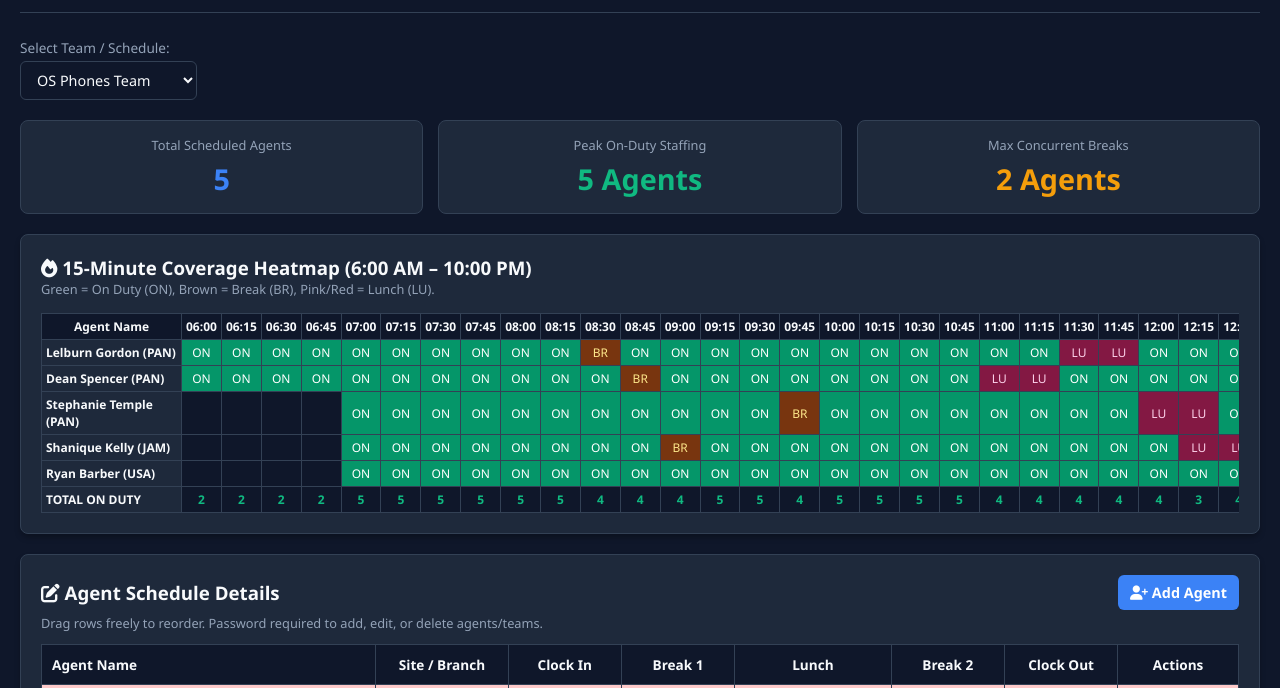
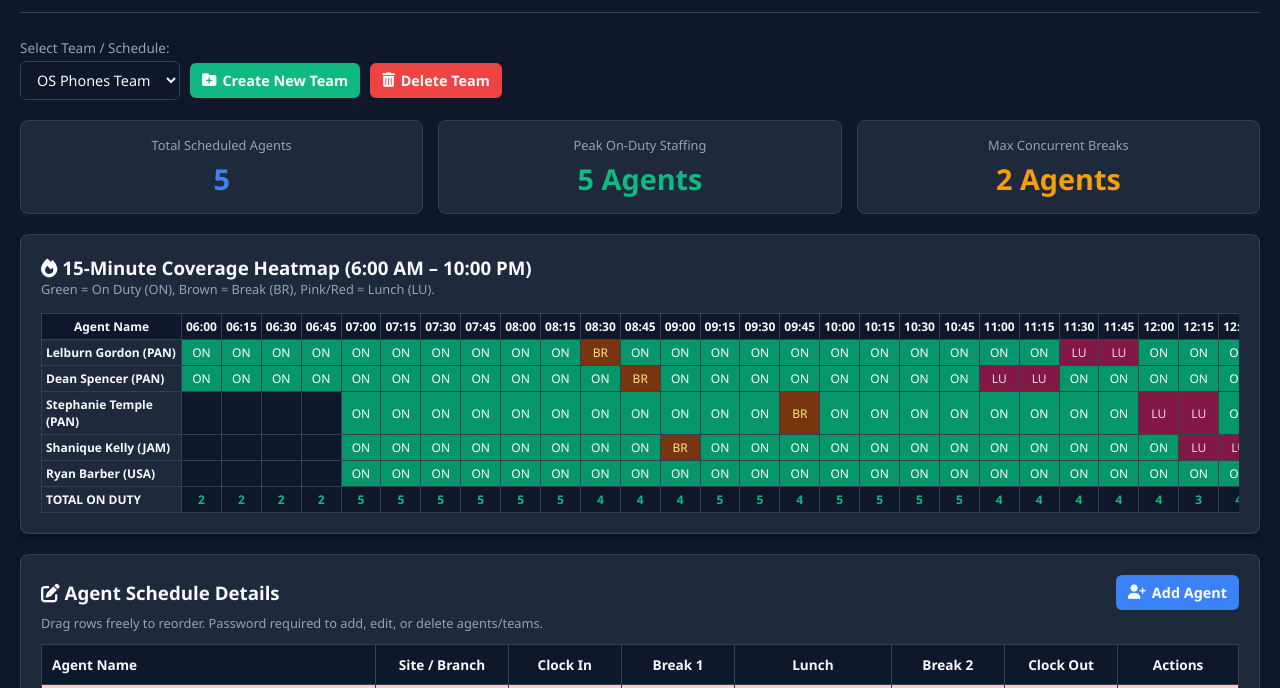
Before and after one commit to cristopherom16/CSScheduleDashboard, a plain HTML site: page index.html in a window 1280 px wide. Shown: the part 56-744 px from the top of the page. Drawn offline with Linux system fonts and the light colour scheme.

Commit message:
Update index.html
code updated

```diff
--- a/index.html
+++ b/index.html
@@ -26,15 +26,21 @@
     header { display: flex; justify-content: space-between; align-items: center; margin-bottom: 25px; padding-bottom: 15px; border-bottom: 1px solid var(--border); }
     h1 { font-size: 1.5rem; display: flex; align-items: center; gap: 10px; }
 
-    .controls-bar { display: flex; gap: 15px; margin-bottom: 20px; flex-wrap: wrap; }
+    .controls-bar { display: flex; gap: 15px; margin-bottom: 20px; flex-wrap: wrap; align-items: flex-end; }
+    .team-controls-group { display: flex; gap: 10px; align-items: center; flex-wrap: wrap; }
     .card { background-color: var(--panel); border: 1px solid var(--border); border-radius: 8px; padding: 20px; margin-bottom: 20px; box-shadow: 0 4px 6px -1px rgba(0,0,0,0.3); }
 
     .card-header-flex { display: flex; justify-content: space-between; align-items: center; margin-bottom: 4px; flex-wrap: wrap; gap: 10px; }
 
     select, button, input { background: #0f172a; border: 1px solid var(--border); color: var(--text); padding: 8px 12px; border-radius: 6px; font-size: 0.9rem; outline: none; }
     select:focus, input:focus { border-color: var(--accent); }
-    button { background: var(--accent); cursor: pointer; font-weight: 600; border: none; transition: background 0.2s; color: white; }
+    button { background: var(--accent); cursor: pointer; font-weight: 600; border: none; transition: background 0.2s; color: white; display: inline-flex; align-items: center; gap: 6px; }
     button:hover { background: var(--accent-hover); }
+
+    .btn-create-team { background: #10b981; }
+    .btn-create-team:hover { background: #059669; }
+    .btn-delete-team { background: #ef4444; }
+    .btn-delete-team:hover { background: #dc2626; }
 
     .kpi-grid { display: grid; grid-template-columns: repeat(auto-fit, minmax(200px, 1fr)); gap: 15px; margin-bottom: 20px; }
     .kpi-card { background: var(--panel); border: 1px solid var(--border); border-radius: 8px; padding: 15px; text-align: center; }
@@ -99,9 +105,13 @@
   <div class="controls-bar">
     <div>
       <label style="font-size: 0.85rem; color: var(--text-muted); display: block; margin-bottom: 4px;">Select Team / Schedule:</label>
+      <div class="team-controls-group">
         <select id="team-select" onchange="switchTeam()">
           <!-- Options populated dynamically -->
         </select>
+        <button class="btn-create-team" onclick="createNewTeam()"><i class="fa-solid fa-folder-plus"></i> Create New Team</button>
+        <button class="btn-delete-team" onclick="deleteTeam()"><i class="fa-solid fa-trash-can"></i> Delete Team</button>
+      </div>
     </div>
   </div>
 
@@ -235,6 +245,13 @@
       const select = document.getElementById("team-select");
       select.innerHTML = "";
 
+      const teams = Object.keys(scheduleData);
+      if (teams.length === 0) {
+        scheduleData["OS Phones Team"] = [];
+        activeTeam = "OS Phones Team";
+        saveToStorage();
+      }
+
       Object.keys(scheduleData).forEach(team => {
         const opt = document.createElement("option");
         opt.value = team;
@@ -242,11 +259,6 @@
         if (team === activeTeam) opt.selected = true;
         select.appendChild(opt);
       });
-
-      const createOpt = document.createElement("option");
-      createOpt.value = "__CREATE_NEW_TEAM__";
-      createOpt.textContent = "+ Create New Team";
-      select.appendChild(createOpt);
     }
 
     function timeToMinutes(tStr) {
@@ -404,15 +416,8 @@
       renderTable();
     }
 
-    function switchTeam() {
-      const select = document.getElementById("team-select");
-      const val = select.value;
-
-      if (val === "__CREATE_NEW_TEAM__") {
-        if (!checkPassword()) {
-          select.value = activeTeam;
-          return;
-        }
+    function createNewTeam() {
+      if (!checkPassword()) return;
 
       const teamName = prompt("Enter the name for the new team:");
       if (teamName && teamName.trim() !== "") {
@@ -423,14 +428,33 @@
         activeTeam = cleanName;
         saveToStorage();
         populateTeamSelect();
-        } else {
-          select.value = activeTeam;
+        renderTable();
       }
-      } else {
-        activeTeam = val;
-        saveToStorage();
     }
 
+    function deleteTeam() {
+      if (!checkPassword()) return;
+
+      const teams = Object.keys(scheduleData);
+      if (teams.length <= 1) {
+        alert("Cannot delete the only remaining team.");
+        return;
+      }
+
+      if (confirm(`Are you sure you want to delete the team "${activeTeam}"?`)) {
+        delete scheduleData[activeTeam];
+        const remainingTeams = Object.keys(scheduleData);
+        activeTeam = remainingTeams[0];
+        saveToStorage();
+        populateTeamSelect();
+        renderTable();
+      }
+    }
+
+    function switchTeam() {
+      const select = document.getElementById("team-select");
+      activeTeam = select.value;
+      saveToStorage();
       if (!scheduleData[activeTeam]) scheduleData[activeTeam] = [];
       renderTable();
     }
```
Lines whose indentation alone changed are shown as unchanged.
